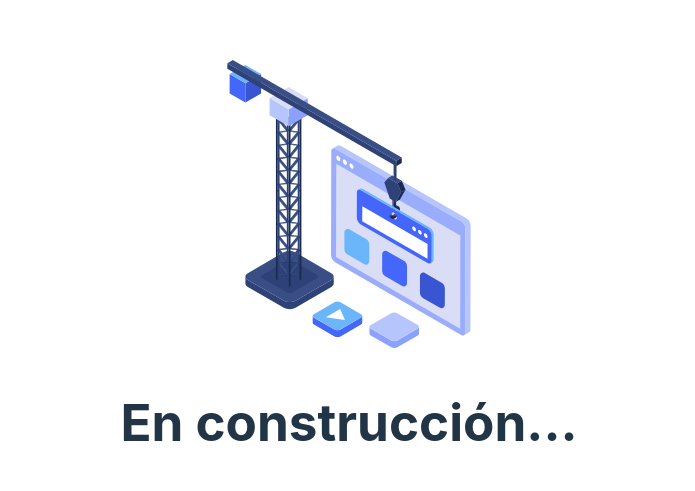
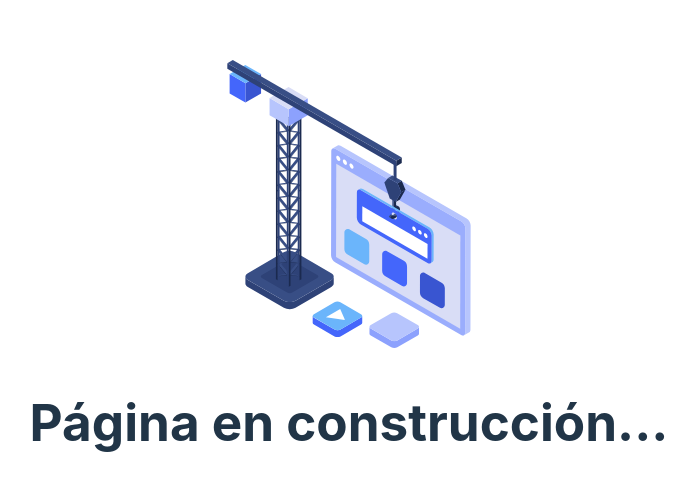
Before and after one commit to Guillermo090/investsphere_app, a React (Vite) app: page / in a window 1280 px wide. Shown: the part 131-622 px from the top of the page, without its empty margins (291-986 px from the left). Built offline with nearby package versions, Linux system fonts and the light colour scheme.

Commit message:
initials components

```diff
--- a/src/App.tsx
+++ b/src/App.tsx
@@ -1,15 +1,12 @@
-import underConstructionLogo from './assets/under_construction.svg'
 
 import './App.css'
+import UnderConstruction from './components/UnderConstruction';
 
 function App() {
 
   return (
     <>
-      <div>
-        <img src={underConstructionLogo}  style={{width: '300px', height: 'auto'}}  alt="React logo" />
-      </div>
-      <h1> En construcción... </h1>
+      <UnderConstruction/>
     </>
   )
 }
--- /dev/null
+++ b/src/components/UnderConstruction.tsx
@@ -0,0 +1,15 @@
+import underConstructionLogo from '../assets/under_construction.svg'
+
+function UnderConstruction() {
+
+    return (
+      <>
+        <div>
+          <img src={underConstructionLogo}  style={{width: '300px', height: 'auto'}}  alt="React logo" />
+        </div>
+        <h1> Página en construcción... </h1>
+      </>
+    )
+  }
+
+export default UnderConstruction;
```
